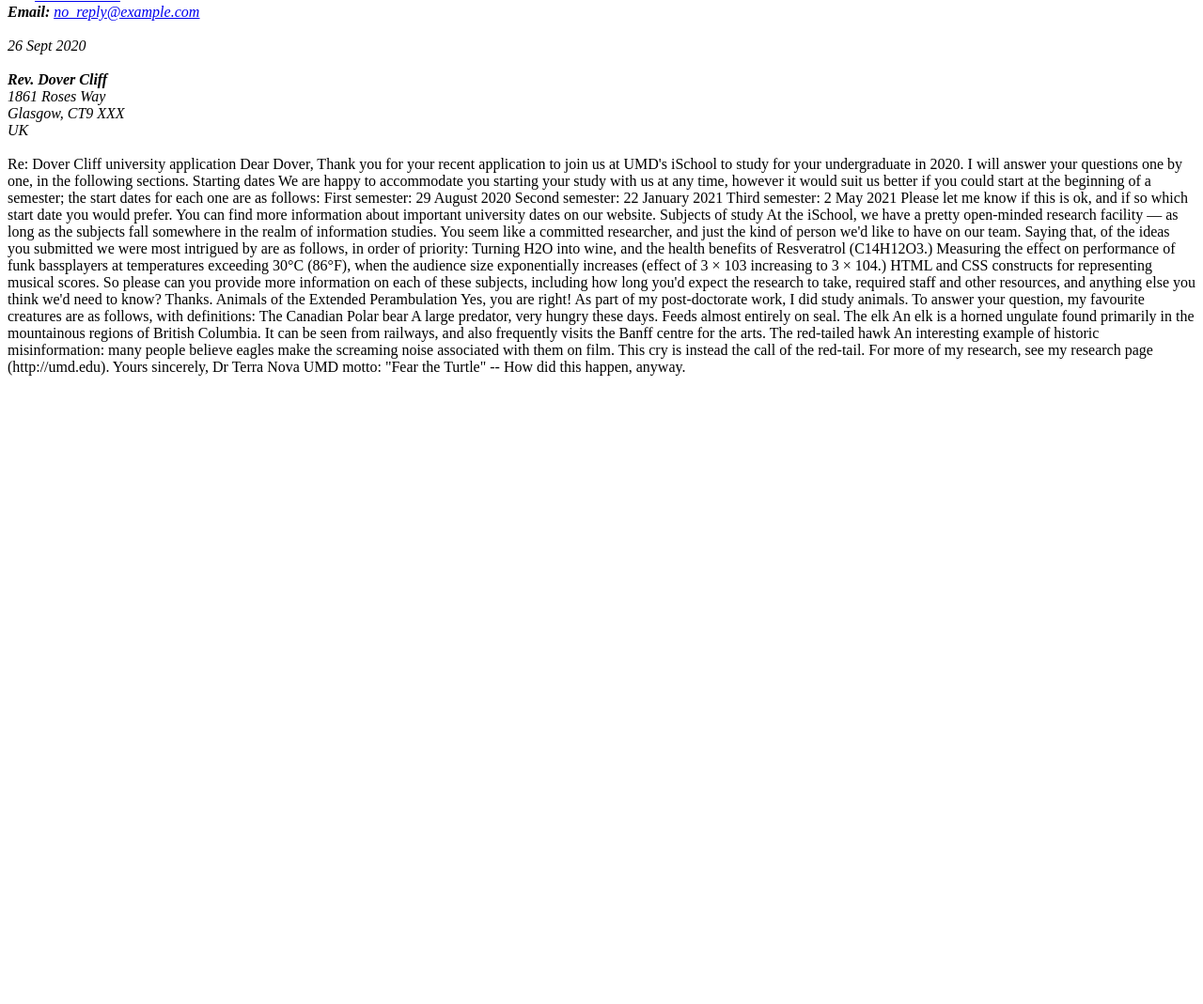
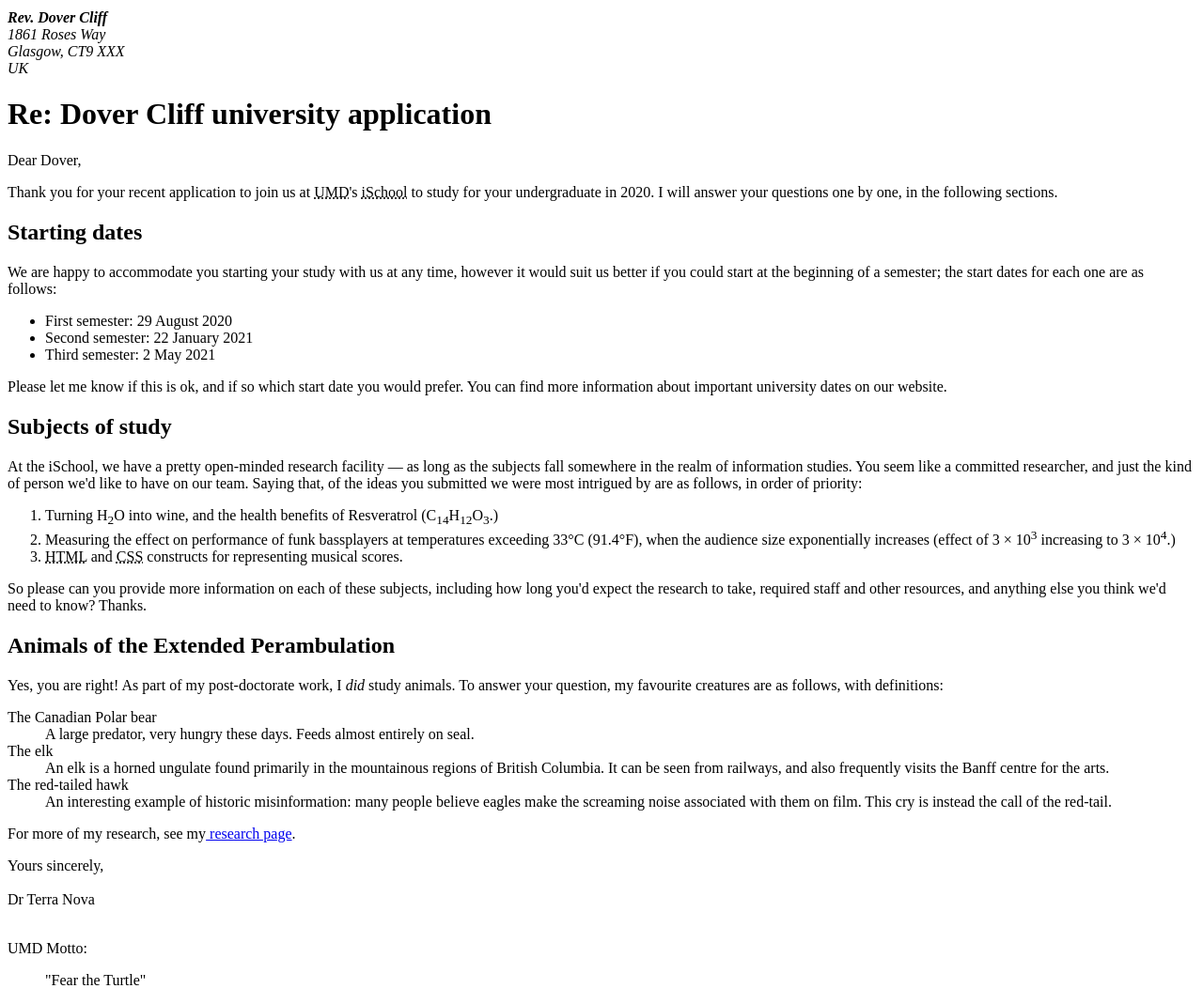
Before and after one commit to rtm-code/RyanMullen-INST.github.iocopy, a website: page public/lab_2/index.html in a window 1280 px wide. Shown: the part 184-1253 px from the top of the page at 94% size. Before the commit the page ends 800 px from the top, so only its background shows below. Drawn offline with Linux system fonts and the light colour scheme.

Commit message:
Lab 2 Complete
Finished lab 2, now submitting/committing

```diff
--- a/public/lab_2/index.html
+++ b/public/lab_2/index.html
@@ -5,77 +5,89 @@
     <meta name="author" content="Ryan Mullen">
     <title>Ryan Mullen Lab 2</title>
 </head>
+
+
 <body>
- <!--This paragraph tag is the everything tag until we fix-->
- <!--this tag is for the Terra Nova address-->
- <h1>This line is the title line and a test line</h1>
-
     <address>
+    <p>
         <strong>Dr. Terra Nova</strong><br>
         Faculty of Information<br>
         University of Maryland<br>
         College Park, MD 20742<br>
         USA<br>
-        <strong>Tel: </strong><a href="Tel: 1234567890"><u>123-456-7890</u></a><br>
-        <strong>Email: </strong><a href="Email: no_reply@example.com"><u>no_reply@example.com</u></a><br>
-    </address>
+        <strong>Tel: </strong><a href="tel:1234567890"><u>123-456-7890</u></a><br>
+        <strong>Email: </strong><a href="mailto:no_reply@example.com"><u>no_reply@example.com</u></a><br>
+
+
     <br>
 
     <em><time datetime="2020-9-26">26 Sept 2020</time></em> <br>
+    </p>
+    </address>
 
-    <br>
 
     <address>
+        <p>
         <strong>Rev. Dover Cliff</strong><br>
         1861 Roses Way<br>
         Glasgow, CT9 XXX<br>
         UK<br>
+    </p>
     </address>
-    <br>
 
-    Re: Dover Cliff university application
-    Dear Dover,
 
-    Thank you for your recent application to join us at UMD's iSchool to study for your undergraduate in 2020. I will answer your questions one by one, in the following sections.
+    <h1>Re: Dover Cliff university application</h1>
 
-    Starting dates
-    We are happy to accommodate you starting your study with us at any time, however it would suit us better if you could start at the beginning of a semester; the start dates for each one are as follows:
+    <p>Dear Dover,</p>
+    <p>Thank you for your recent application to join us at <abbr title="University of Maryland">UMD</abbr>'s <abbr title="School of Information Studies">iSchool</abbr> to study for your undergraduate in 2020. I will answer your questions one by one, in the following sections.</p>
 
-    First semester: 29 August 2020
-    Second semester: 22 January 2021
-    Third semester: 2 May 2021
+    <h2>Starting dates</h2>
+    <p>We are happy to accommodate you starting your study with us at any time, however it would suit us better if you could start at the beginning of a semester; the start dates for each one are as follows:
+    <ul>
+        <li>First semester: <time datetime="2020-8-29">29 August 2020</time></li>
+        <li>Second semester: <time datetime="2021-1-22">22 January 2021</time></li>
+        <li>Third semester: <time datetime="2021-5-2">2 May 2021</time></li>
+    </ul>
     Please let me know if this is ok, and if so which start date you would prefer.
 
-    You can find more information about important university dates on our website.
+    You can find more information about important university dates on our website.</p>
 
-    Subjects of study
-    At the iSchool, we have a pretty open-minded research facility — as long as the subjects fall somewhere in the realm of information studies. You seem like a committed researcher, and just the kind of person we'd like to have on our team. Saying that, of the ideas you submitted we were most intrigued by are as follows, in order of priority:
+    <h2>Subjects of study</h2>
+    <p>At the iSchool, we have a pretty open-minded research facility — as long as the subjects fall somewhere in the realm of information studies. You seem like a committed researcher, and just the kind of person we'd like to have on our team. Saying that, of the ideas you submitted we were most intrigued by are as follows, in order of priority:</p>
 
-    Turning H2O into wine, and the health benefits of Resveratrol (C14H12O3.)
-    Measuring the effect on performance of funk bassplayers at temperatures exceeding 30°C (86°F), when the audience size exponentially increases (effect of 3 × 103 increasing to 3 × 104.)
-    HTML and CSS constructs for representing musical scores.
-    So please can you provide more information on each of these subjects, including how long you'd expect the research to take, required staff and other resources, and anything else you think we'd need to know? Thanks.
+    <ol>
+        <li>Turning H<sub>2</sub>O into wine, and the health benefits of Resveratrol (C<sub>14</sub>H<sub>12</sub>O<sub>3</sub>.)</li>
+        <li>Measuring the effect on performance of funk bassplayers at temperatures exceeding 33°C (91.4°F), when the audience size exponentially increases (effect of 3 × 10<sup>3</sup> increasing to 3 × 10<sup>4</sup>.)</li>
+        <li><abbr title="Hypertext Markup Language">HTML</abbr> and <abbr title="Cascading Style Sheets">CSS</abbr> constructs for representing musical scores.</li>
+    </ol>
 
-    Animals of the Extended Perambulation
-    Yes, you are right! As part of my post-doctorate work, I did study animals. To answer your question, my favourite creatures are as follows, with definitions:
 
-    The Canadian Polar bear
-    A large predator, very hungry these days. Feeds almost entirely on seal.
-    The elk
-    An elk is a horned ungulate found primarily in the mountainous regions of British Columbia. It can be seen from railways, and also frequently visits the Banff centre for the arts.
-    The red-tailed hawk
-    An interesting example of historic misinformation: many people believe eagles make the screaming noise associated with them on film. This cry is instead the call of the red-tail.
-    For more of my research, see my research page (http://umd.edu).
+    <p>So please can you provide more information on each of these subjects, including how long you'd expect the research to take, required staff and other resources, and anything else you think we'd need to know? Thanks.</p>
 
-    Yours sincerely,
+    <h2>Animals of the Extended Perambulation</h2>
+    <p>Yes, you are right! As part of my post-doctorate work, I <em>did</em> study animals. To answer your question, my favourite creatures are as follows, with definitions:
 
-    Dr Terra Nova
+    <dl>
+        <dt>The Canadian Polar bear</dt>
+        <dd>A large predator, very hungry these days. Feeds almost entirely on seal.</dd>
 
-    UMD motto:
+        <dt>The elk</dt>
+        <dd>An elk is a horned ungulate found primarily in the mountainous regions of British Columbia. It can be seen from railways, and also frequently visits the Banff centre for the arts.</dd>
 
-    "Fear the Turtle"
-    -- How did this happen, anyway.
+        <dt>The red-tailed hawk</dt>
+        <dd>An interesting example of historic misinformation: many people believe eagles make the screaming noise associated with them on film. This cry is instead the call of the red-tail.</dd>
+    </dl>
 
+    For more of my research, see my<a href="http://umd.edu" title="research page"> research page</a>.</p>
+
+
+    <p>Yours sincerely,<br>
+        <br>
+    Dr Terra Nova<br>
+<br>
+<p>UMD Motto:</p>
+<blockquote cite="http://umd.edu">"Fear the Turtle"</blockquote>
+</p>
 </body>
 
 </html>
```
